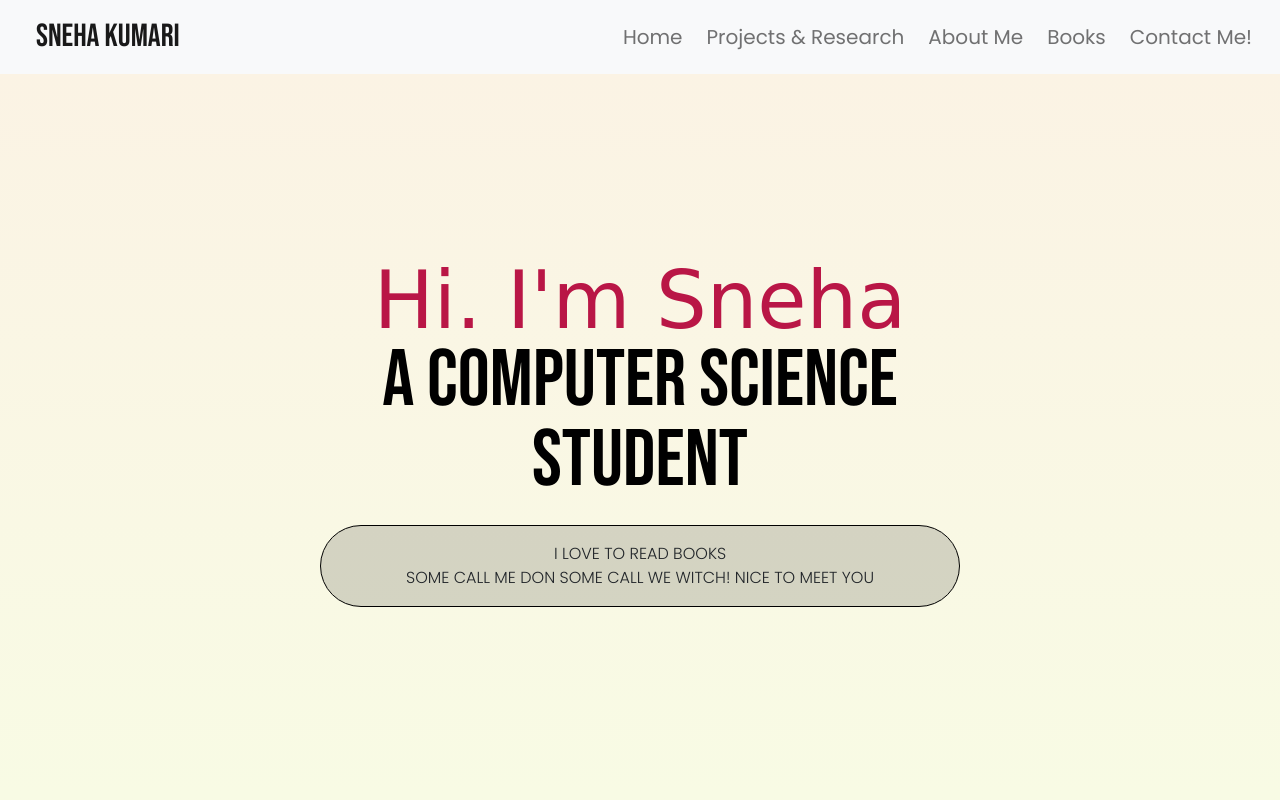
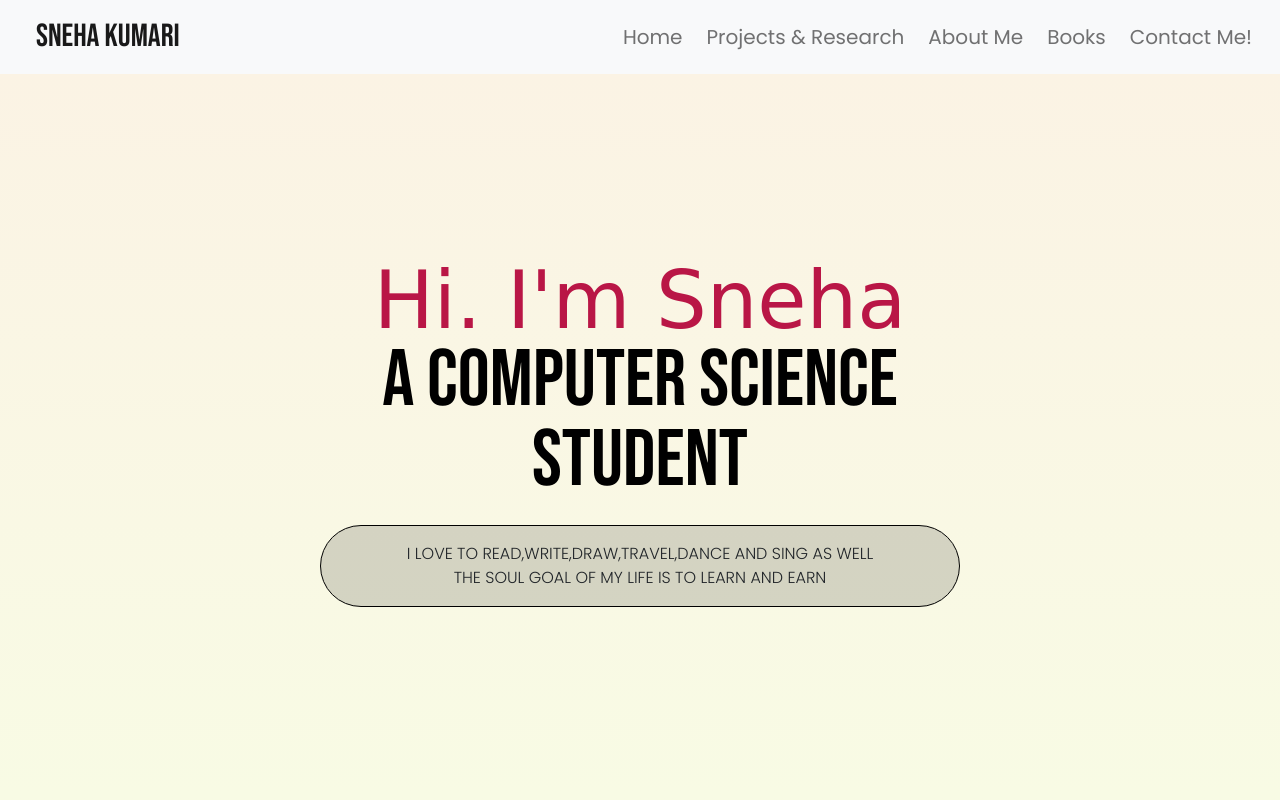
Before and after one commit to sne-tis-12/personal-webste, a plain HTML site: page index.html in a window 1280 px wide. Shown: the top 800 px of the page. Drawn offline with nearby package versions, Linux system fonts and the light colour scheme; a web font is replaced by a local one.

Commit message:
Update index.html

```diff
--- a/index.html
+++ b/index.html
@@ -48,8 +48,8 @@
                 <h1 class="heading-title">Hi. I'm Sneha</h1>
                 <span class="heading-description">A Computer Science Student</span>
                 <div class="heading-introduction mt-4">
-                    <p class="text-uppercase">I love to read books</p>
-                    <p class="text-uppercase">Some call me Don some call we witch! Nice to meet you</p>
+                    <p class="text-uppercase">I love to read,write,draw,travel,dance and sing as well</p>
+                    <p class="text-uppercase">The soul goal of my life is to learn and earn</p>
                 </div>
             </div>
         </div>
```
